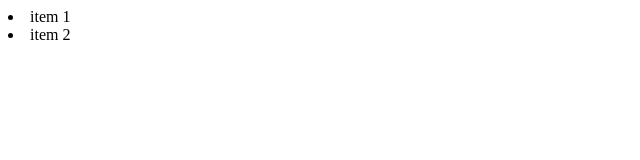
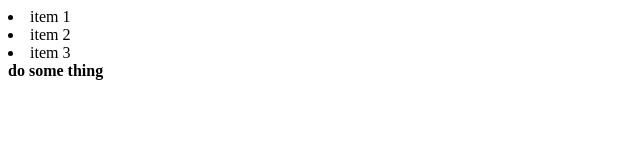
Before and after one commit to mohamdrezarh/git-progect, a plain HTML site: page index.html in a window 1280 px wide. Shown: the whole page, without its empty margins (0-640 px from the left). Drawn offline with Linux system fonts and the light colour scheme.

Commit message:
added item to head

```diff
--- a/index.html
+++ b/index.html
@@ -9,6 +9,9 @@
    <header class="header">
         <li>item 1 </li>
         <li> item 2</li>
+        <li> item 3</li>
+         <b>do some thing</b>
    </header>
+
 </body>
 </html>
```
